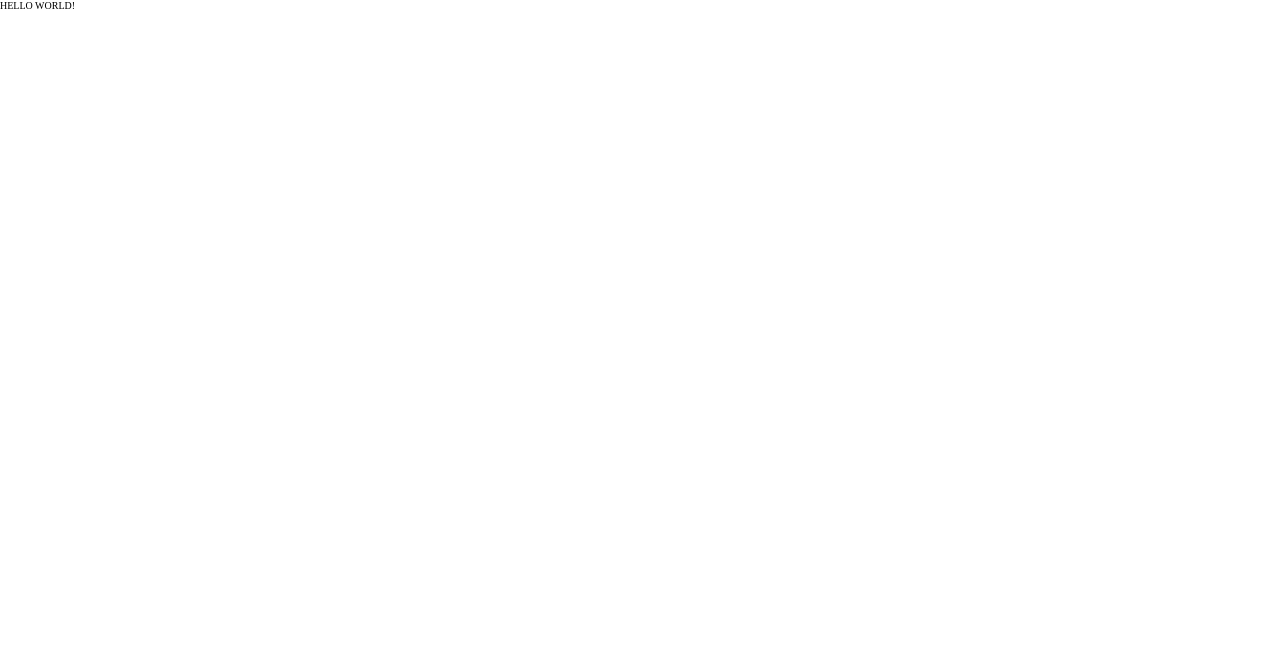
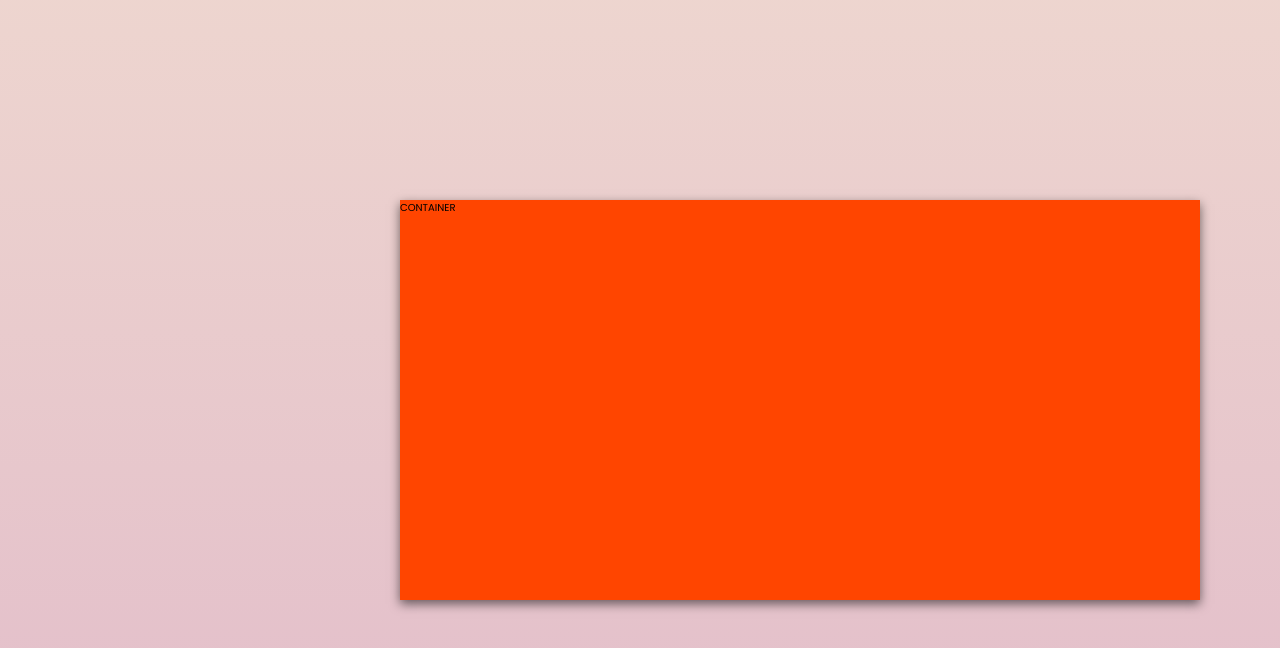
Before and after one commit to Dvin12/ToDoList, a website: page index.html in a window 1280 px wide. Drawn offline with Linux system fonts and the light colour scheme.

Commit message:
Added animated background, and  a container

```diff
--- a/index.html
+++ b/index.html
@@ -5,12 +5,24 @@
     <meta http-equiv="X-UA-Compatible" content="IE=edge" />
     <meta name="viewport" content="width=device-width, initial-scale=1.0" />
 
+    <link rel="preconnect" href="https://fonts.googleapis.com" />
+    <link rel="preconnect" href="https://fonts.gstatic.com" crossorigin />
+    <link
+      href="https://fonts.googleapis.com/css2?family=Poppins:wght@300;400;500;600;700&display=swap"
+      rel="stylesheet"
+    />
+    <script
+      src="https://kit.fontawesome.com/1529534295.js"
+      crossorigin="anonymous"
+    ></script>
     <link rel="stylesheet" href="css/style.css" />
 
     <title>ToDo App</title>
   </head>
   <body>
-    HELLO WORLD!
+    <div class="background">
+      <div class="container">CONTAINER</div>
+    </div>
     <script src="js/script.js"></script>
   </body>
 </html>
--- a/sass/_global.scss
+++ b/sass/_global.scss
@@ -6,8 +6,32 @@
 
 html {
   font-size: 62.5%;
+  font-family: "Poppins", sans-serif;
 }
 
-body {
-  font-family: ;
+.background {
+  background-image: linear-gradient(to top, #d299c2 0%, #fef9d7 100%);
+  background-size: 400% 400%;
+  animation: animatedBackground 10s ease infinite;
+  height: 100vh;
+
+  @keyframes animatedBackground {
+    0% {
+      background-position: 0% 50%;
+    }
+    50% {
+      background-position: 100% 50%;
+    }
+    100% {
+      background-position: 0% 50%;
+    }
+  }
 }
+
+.container {
+  width: 100vh;
+  height: 50vh;
+  transform: translate(50%, 50%);
+  background-color: orangered;
+  box-shadow: rgba(0, 0, 0, 0.55) 0px 4px 10px;
+}
```
Also changed, not shown: css/style.css, 1 other file.
